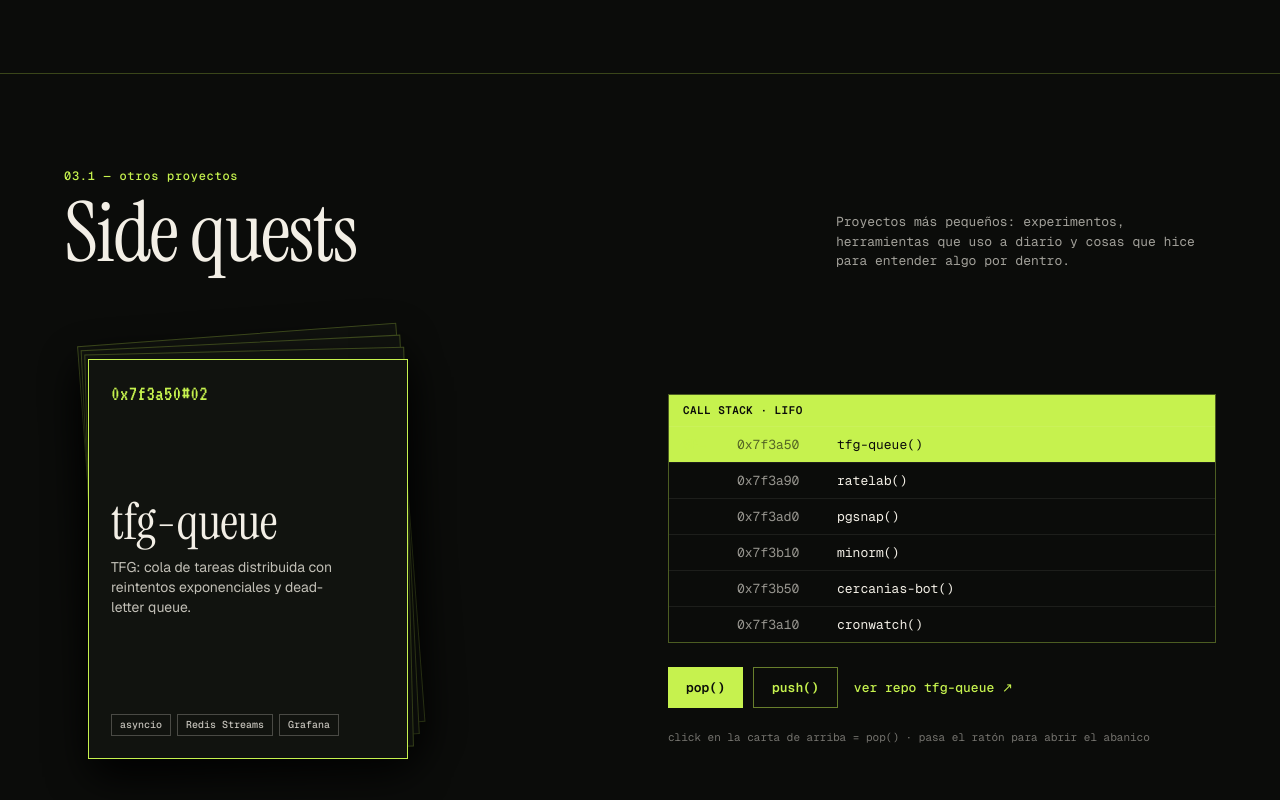
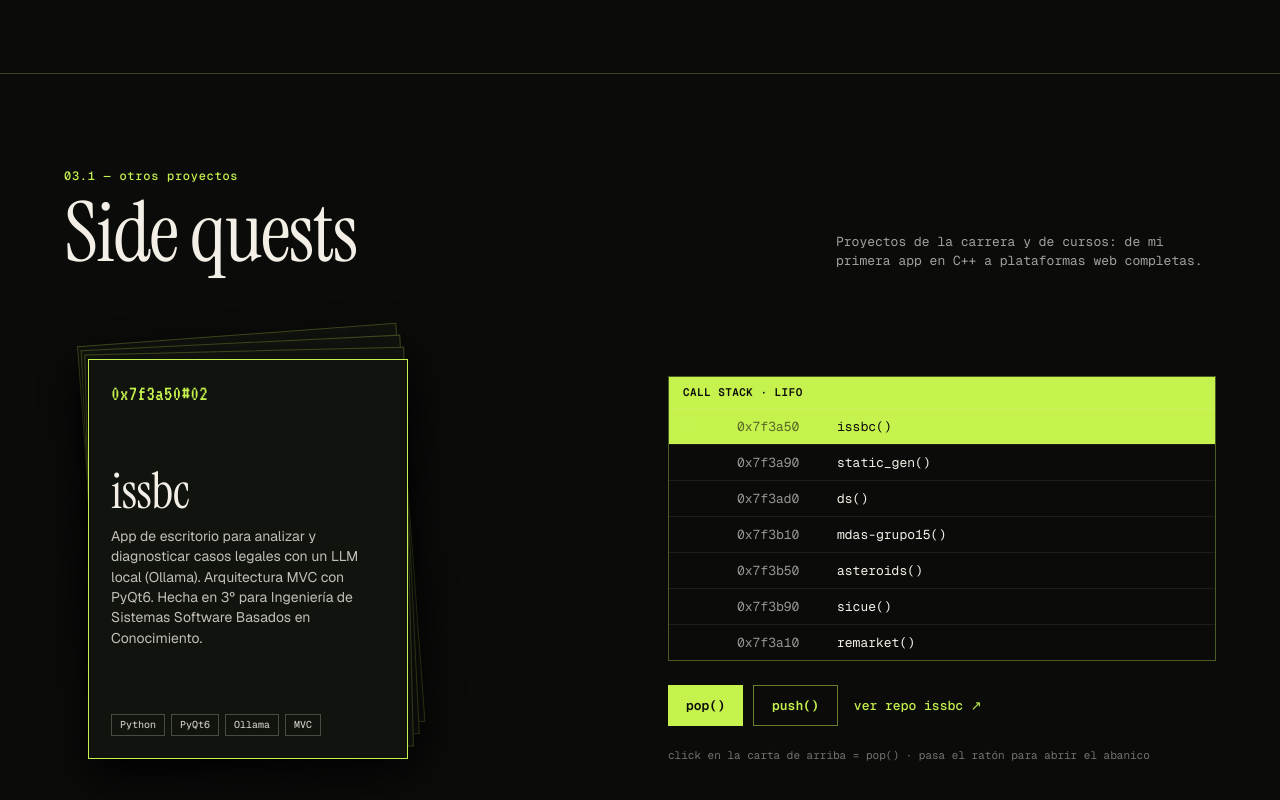
Before and after one commit to i32mumaj/portfolio, a React (Vite) app: page / in a window 1280 px wide. Shown: the part 2517-3317 px from the top of the page. Built offline with nearby package versions, Linux system fonts and the light colour scheme.

Commit message:
Replace side projects with real repositories

```diff
--- a/src/components/SideProjects.jsx
+++ b/src/components/SideProjects.jsx
@@ -1,23 +1,33 @@
 import { useEffect, useRef, useState } from 'react';
 
+const GH = 'https://github.com/';
 const PROJ = [
-  { id: 'cronwatch', stack: ['Python', 'APScheduler', 'SQLite', 'Telegram API'], url: '#',
-    es: 'Vigila mis cron jobs y avisa por Telegram cuando uno falla o tarda más de la cuenta.', en: 'Watches my cron jobs and pings Telegram when one fails or runs late.' },
-  { id: 'tfg-queue', stack: ['asyncio', 'Redis Streams', 'Grafana'], url: '#',
-    es: 'TFG: cola de tareas distribuida con reintentos exponenciales y dead-letter queue.', en: 'Final-year project: a distributed task queue with exponential retries and a dead-letter queue.' },
-  { id: 'ratelab', stack: ['FastAPI', 'Redis', 'Locust'], url: '#',
-    es: 'Banco de pruebas de rate limiting: token bucket, sliding window y fixed window, con benchmarks.', en: 'A rate-limiting testbed: token bucket, sliding window and fixed window, with benchmarks.' },
-  { id: 'pgsnap', stack: ['Python', 'boto3', 'PostgreSQL', 'Docker'], url: '#',
-    es: 'Backups incrementales de Postgres a S3 con retención configurable y restauración en un comando.', en: 'Incremental Postgres backups to S3 with configurable retention and one-command restore.' },
-  { id: 'minorm', stack: ['Python', 'sqlite3', 'pytest'], url: '#',
-    es: 'ORM de juguete hecho con metaclases para entender cómo funciona SQLAlchemy por dentro.', en: 'A toy ORM built with metaclasses to understand how SQLAlchemy works inside.' },
-  { id: 'cercanias-bot', stack: ['httpx', 'BeautifulSoup', 'cron'], url: '#',
-    es: 'Bot de Telegram que avisa de retrasos del tren de cercanías antes de salir de casa.', en: 'A Telegram bot that warns about commuter-train delays before I leave home.' },
+  { id: 'remarket', stack: ['FastAPI', 'SQLModel', 'PostgreSQL', 'React', 'TypeScript'], url: GH + 'Pepe-Alfaro/iw-grupo6',
+    es: 'Plataforma C2C de segunda mano: publicar, buscar y comprar a precio fijo o en subasta con adjudicación automática. Proyecto de Ingeniería Web en equipo con metodologías ágiles; yo desarrollé todo el código.',
+    en: 'Second-hand C2C marketplace: list, search and buy at a fixed price or by auction with automatic award. Team project for Web Engineering using agile methods; I wrote all of the code.' },
+  { id: 'issbc', stack: ['Python', 'PyQt6', 'Ollama', 'MVC'], url: GH + 'i32mumaj/ISSBC---Trabajo-Final',
+    es: 'App de escritorio para analizar y diagnosticar casos legales con un LLM local (Ollama). Arquitectura MVC con PyQt6. Hecha en 3º para Ingeniería de Sistemas Software Basados en Conocimiento.',
+    en: 'Desktop app that analyses and diagnoses legal cases with a local LLM (Ollama). MVC architecture with PyQt6. Built in 3rd year for Knowledge-Based Software Systems Engineering.' },
+  { id: 'static_gen', stack: ['Python', 'Markdown', 'HTML/CSS'], url: GH + 'i32mumaj/static_gen',
+    es: 'Generador de sitios estáticos: convierte Markdown en páginas HTML con CSS usando un parser propio. Hecho siguiendo un curso de Boot.dev.',
+    en: 'Static site generator: turns Markdown into HTML pages with CSS using a hand-written parser. Built following a Boot.dev course.' },
+  { id: 'ds', stack: ['C', 'single-header'], url: GH + 'i32mumaj/ds',
+    es: 'Librería single-header en C con las estructuras de datos esenciales y dependencias mínimas. Hecha para entender cómo funcionan a bajo nivel.',
+    en: 'Lightweight single-header C library with the essential data structures and minimal dependencies. Built to understand how they work at a low level.' },
+  { id: 'mdas-grupo15', stack: ['Java', 'design patterns'], url: GH + 'i32mumaj/MDAS-Grupo15',
+    es: 'Prácticas del Bloque 1 de Modelado y Diseño Avanzado de Software: implementación de patrones de diseño.',
+    en: 'Block 1 labs of Advanced Software Modelling and Design: implementing design patterns.' },
+  { id: 'asteroids', stack: ['Python', 'pygame'], url: GH + 'i32mumaj/asteroids',
+    es: 'El clásico Asteroids hecho con pygame, como parte del roadmap de backend de Boot.dev.',
+    en: 'The classic Asteroids built with pygame, as part of the Boot.dev backend roadmap.' },
+  { id: 'sicue', stack: ['C++', 'Qt'], url: GH + 'i32mumaj/Grupo105Sicue',
+    es: 'Gestión de intercambios universitarios SICUE con Qt y C++. Mi primer proyecto de la carrera.',
+    en: 'Management of SICUE university exchanges with Qt and C++. My first project at university.' },
 ];
 
 const T = {
-  es: { kicker: 'otros proyectos', title: 'Side quests', intro: 'Proyectos más pequeños: experimentos, herramientas que uso a diario y cosas que hice para entender algo por dentro.', repo: 'ver repo', hint: 'click en la carta de arriba = pop() · pasa el ratón para abrir el abanico' },
-  en: { kicker: 'other projects', title: 'Side quests', intro: 'Smaller projects: experiments, tools I use every day and things I built to understand how something works inside.', repo: 'view repo', hint: 'click the top card = pop() · hover to fan the deck' },
+  es: { kicker: 'otros proyectos', title: 'Side quests', intro: 'Proyectos de la carrera y de cursos: de mi primera app en C++ a plataformas web completas.', repo: 'ver repo', hint: 'click en la carta de arriba = pop() · pasa el ratón para abrir el abanico' },
+  en: { kicker: 'other projects', title: 'Side quests', intro: 'University and course projects: from my first C++ app to full web platforms.', repo: 'view repo', hint: 'click the top card = pop() · hover to fan the deck' },
 };
 
 const N = PROJ.length;
```
